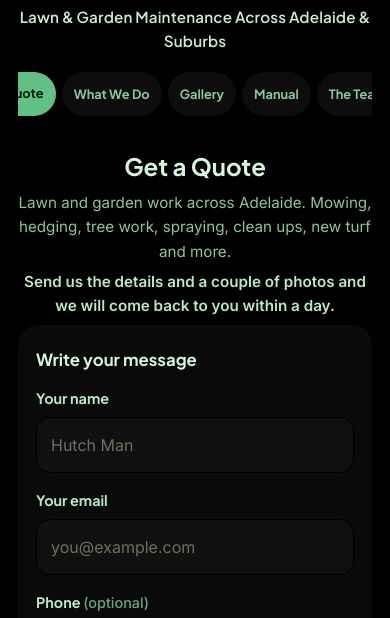
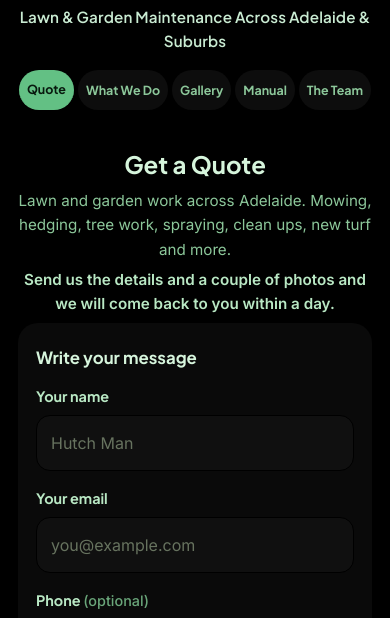
Before and after one commit to rjpro123/Website, a plain HTML site: page index.html in a window 390 px wide. Shown: the part 174-792 px from the top of the page. Drawn offline with Linux system fonts and the light colour scheme.

Commit message:
Fix mobile nav tab alignment with proper padding and gap

```diff
--- a/styles.css
+++ b/styles.css
@@ -586,8 +586,23 @@ body.lblock{overflow:hidden}
     white-space:nowrap;line-height:1;
   }
 }
+@media (max-width:640px){
+  .navtabs{
+    gap:4px;
+    padding:0 2px;
+    margin:0 0 10px;
+  }
+  .tab{
+    flex:none;
+    min-height:40px;
+    padding:0 8px;
+    font-size:.78rem;
+    white-space:nowrap;
+    line-height:1;
+  }
+}
 @media (max-width:370px){
-  .tab{font-size:.74rem;padding:0 9px}
+  .tab{font-size:.74rem;padding:0 6px}
 }
 
 /* ---------- Experimental page (testing) ---------- */
```
